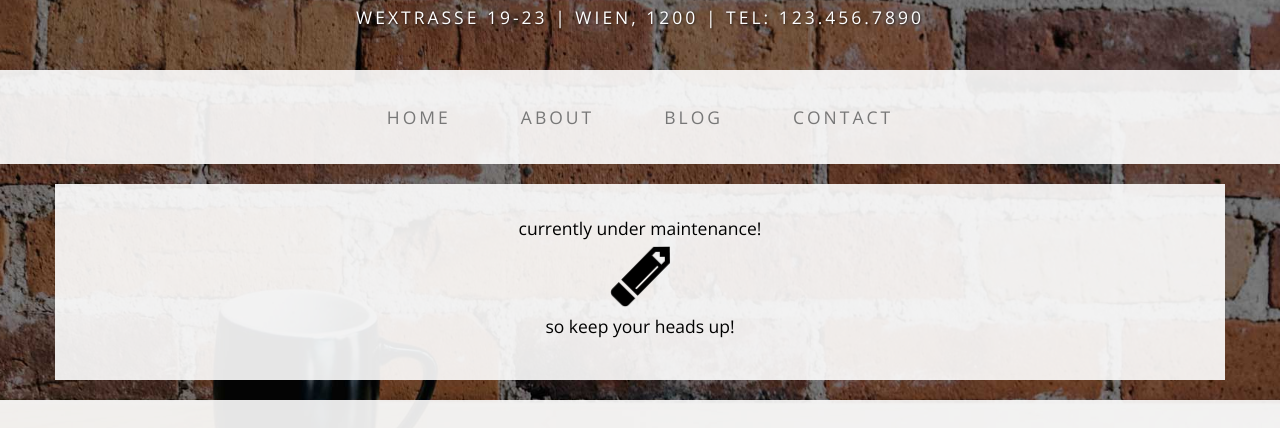
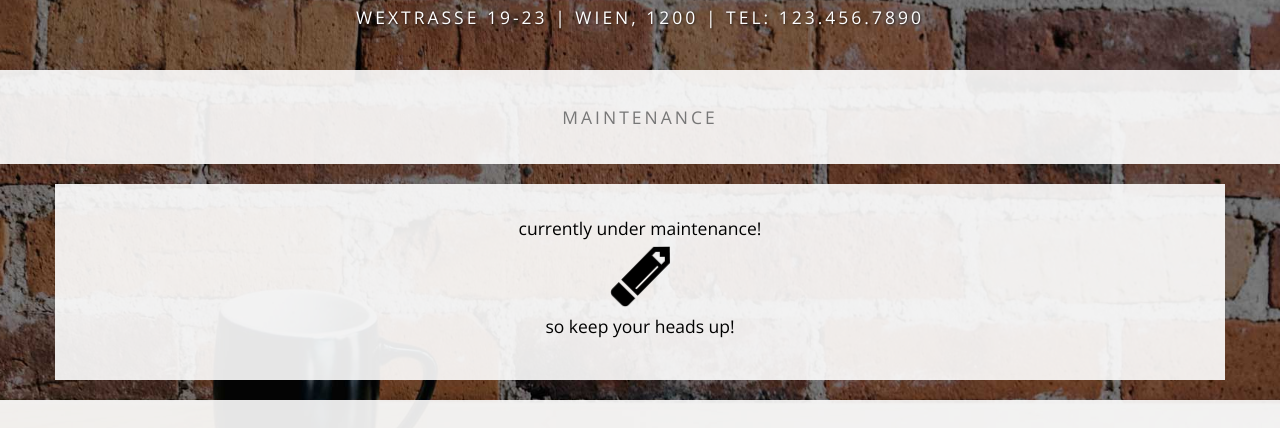
Before and after one commit to tgm-brain/tgm-brain.github.io, a plain HTML site: page maintenance.html in a window 1280 px wide. Shown: the part 277-705 px from the top of the page. Drawn offline with nearby package versions, Linux system fonts and the light colour scheme; files whose address does not match are found by name.

Commit message:
maintenance and so update

```diff
--- a/maintenance.html
+++ b/maintenance.html
@@ -62,16 +62,7 @@
         <div class="collapse navbar-collapse" id="bs-example-navbar-collapse-1">
             <ul class="nav navbar-nav">
                 <li>
-                    <a href="index.html">Home</a>
-                </li>
-                <li>
-                    <a href="about.html">About</a>
-                </li>
-                <li>
-                    <a href="blog.html">Blog</a>
-                </li>
-                <li>
-                    <a href="contact.html">Contact</a>
+                    <a href="#">Maintenance</a>
                 </li>
             </ul>
         </div>
```
